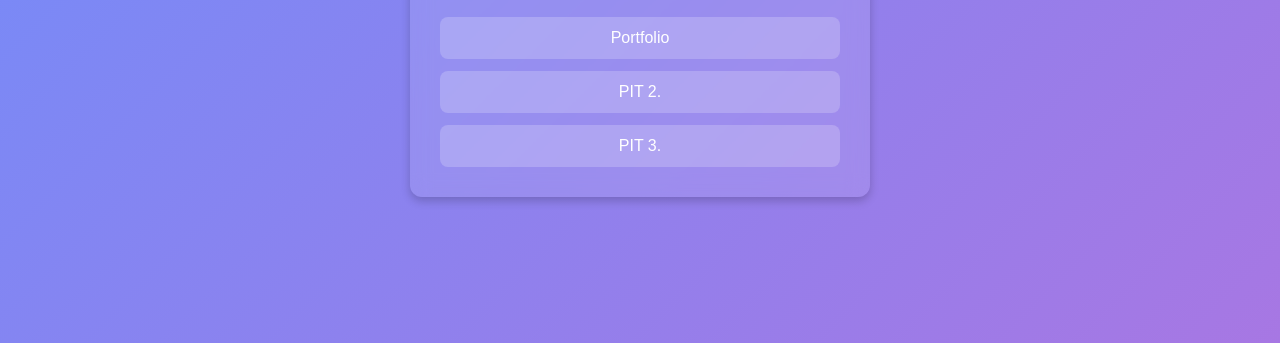
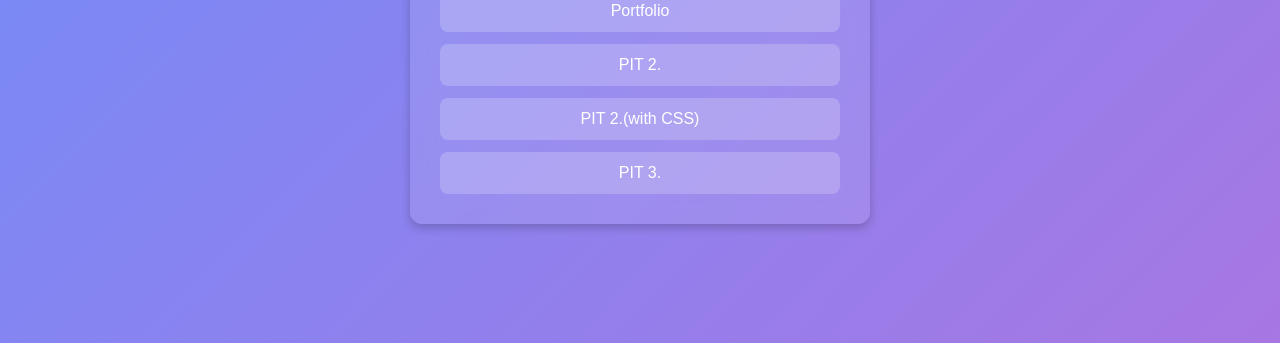
Before and after one commit to wlasah/Landing-Page, a plain HTML site: page index.html in a window 1280 px wide. Shown: the part 457-800 px from the top of the page. Drawn offline with Linux system fonts and the light colour scheme.

Commit message:
Update index.html

```diff
--- a/index.html
+++ b/index.html
@@ -16,6 +16,7 @@
         <div class="links">
             <a href="https://wlasah.github.io/portfolio/" target="_blank">Portfolio</a>
             <a href="https://wlasah.github.io/PIT-2/" target="_blank">PIT 2.</a>
+            <a href="https://wlasah.github.io/PIT-2-with-CSS/" target="_blank">PIT 2.(with CSS)</a>
             <a href="https://wlasah.github.io/CSS-Exercise/" target="_blank">PIT 3.</a>
         </div>
     </div>
```
